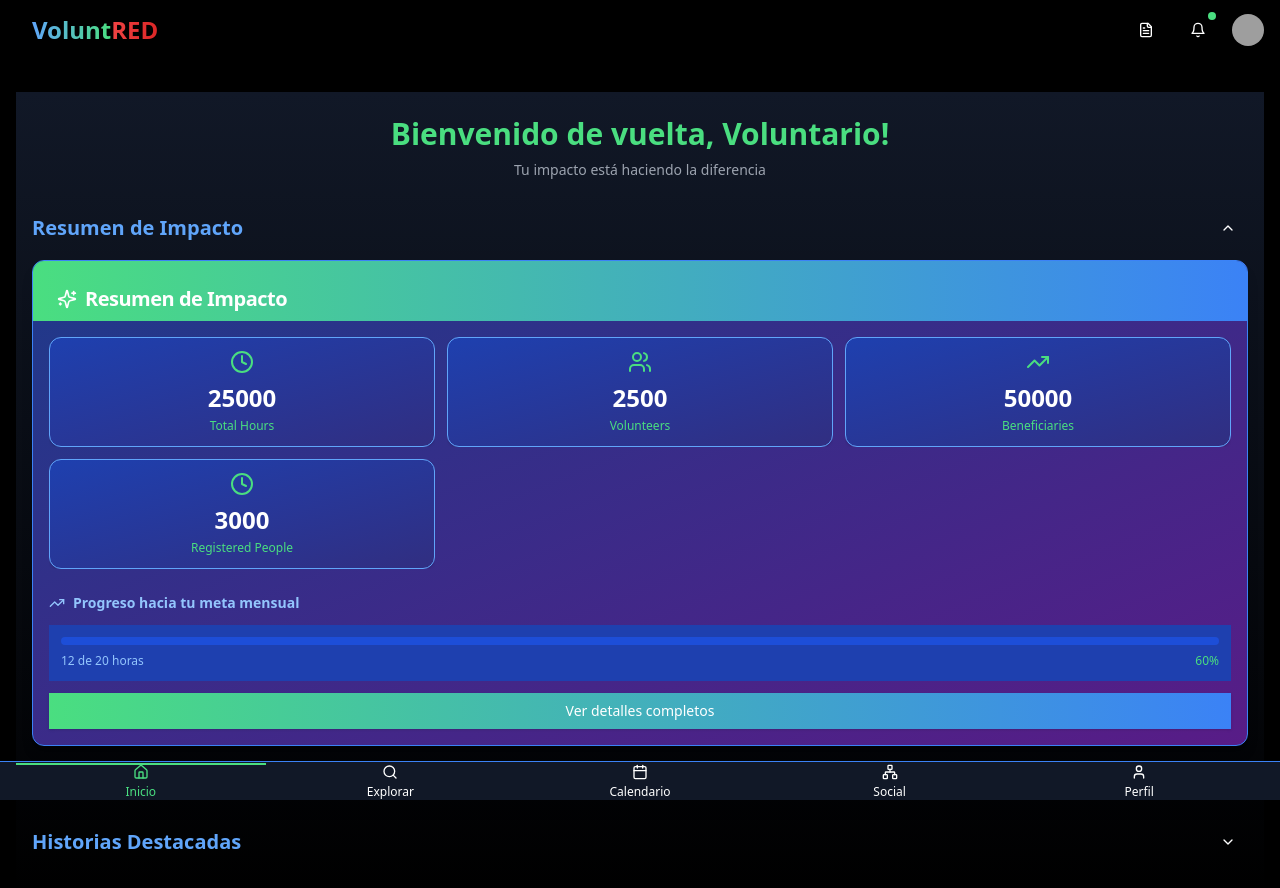
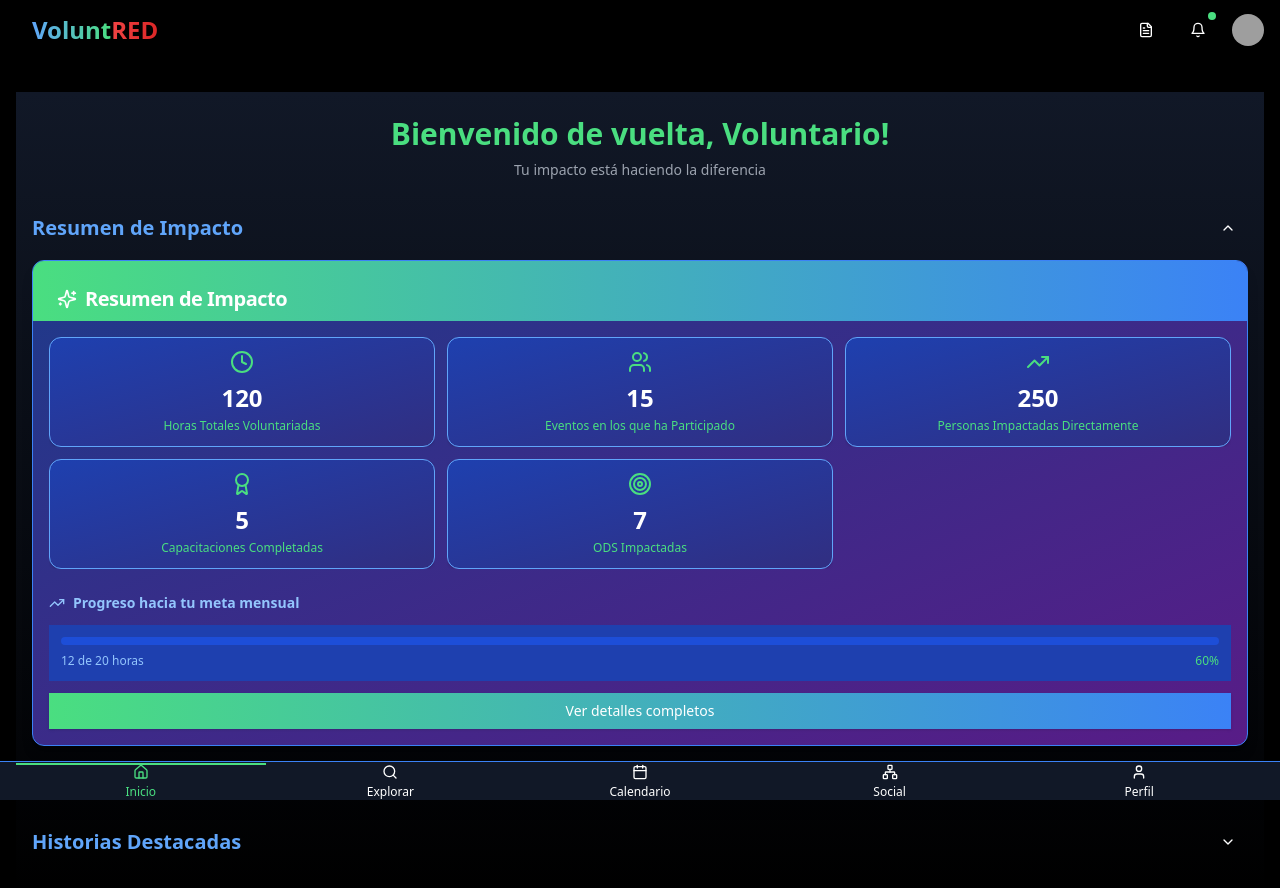
Before and after one commit to MarioB19/voluntred_prototype_web, a Next.js app: page /home/volunteer in a window 1280 px wide. Shown: the top 888 px of the page. Built offline with nearby package versions, Linux system fonts and the light colour scheme; grey boxes are pictures that could not be loaded.

Commit message:
change text for impact section for volunteer and especify icon, in relation with goal

```diff
--- a/src/components/volunteer/Dashboard/ImpactSummary.tsx
+++ b/src/components/volunteer/Dashboard/ImpactSummary.tsx
@@ -5,10 +5,8 @@ import { motion, AnimatePresence } from "framer-motion"
 import { Card, CardContent, CardHeader, CardTitle } from "@/components/ui/card"
 import { Progress } from "@/components/ui/progress"
 import { Button } from "@/components/ui/button"
-import { Sparkles, TrendingUp, Users, Clock } from "lucide-react"
-import { impactStats } from "@/data/volunteer/dashboard"
-
-const icons = [Clock, Users, TrendingUp]
+import { Sparkles, TrendingUp } from "lucide-react"
+import { impactStats, ImpactStat } from "@/data/volunteer/dashboard"
 
 export default function ImpactSummary() {
   const [hoveredStat, setHoveredStat] = useState<number | null>(null)
@@ -23,8 +21,8 @@ export default function ImpactSummary() {
       </CardHeader>
       <CardContent className="p-4">
         <div className="grid grid-cols-2 gap-3 sm:grid-cols-3 mb-6">
-          {impactStats.map((stat, index) => {
-            const Icon = icons[index % icons.length]
+          {impactStats.map((stat: ImpactStat, index: number) => {
+            const Icon = stat.icon
             return (
               <motion.div
                 key={index}
--- a/src/data/volunteer/dashboard.ts
+++ b/src/data/volunteer/dashboard.ts
@@ -102,13 +102,22 @@ export interface ImpactStat {
     ],
   }
 
+  import { Clock, Users, TrendingUp, Award, Target } from "lucide-react"
+  import { LucideIcon } from "lucide-react"
+
+  export interface ImpactStat {
+    label: string;
+    value: number;
+    icon: LucideIcon;
+  }
+
   export const impactStats: ImpactStat[] = [
-    { label: 'Total Hours', value: 25000 },
-    { label: 'Volunteers', value: 2500 },
-    { label: 'Beneficiaries', value: 50000 },
-    { label: 'Registered People', value: 3000 },
-
-  ]
+    { label: 'Horas Totales Voluntariadas', value: 120, icon: Clock },
+    { label: 'Eventos en los que ha Participado', value: 15, icon: Users },
+    { label: 'Personas Impactadas Directamente', value: 250, icon: TrendingUp },
+    { label: 'Capacitaciones Completadas', value: 5, icon: Award },
+    { label: 'ODS Impactadas', value: 7, icon: Target },
+  ];
 
   export const recommendedEvents: RecommendedEvent[] = [
     {
```
